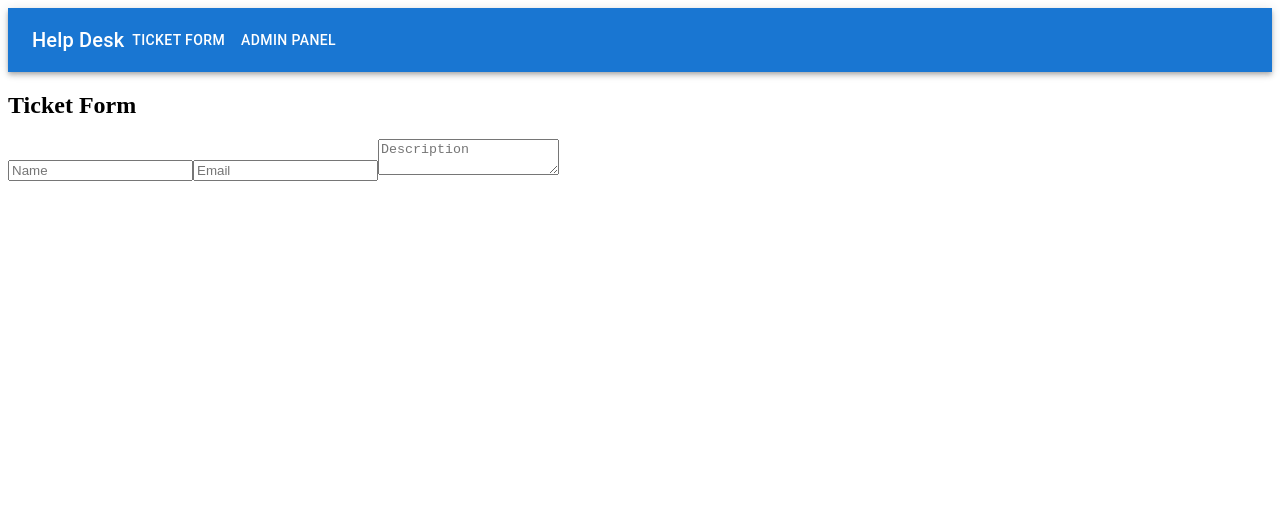
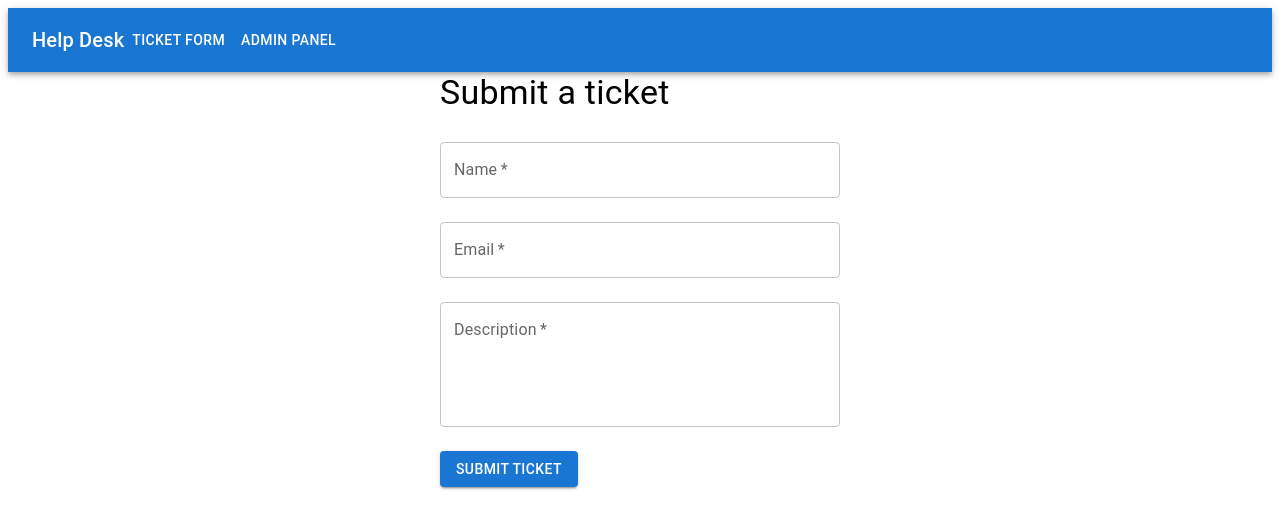
Before and after one commit to cristianteranv/zealthy-help-desk, a React (Create React App) app in the folder frontend/: page / in a window 1280 px wide. Shown: the top 528 px of the page. Built offline with nearby package versions, Linux system fonts and the light colour scheme.

Commit message:
added material-ui to TicketForm

```diff
--- a/frontend/src/components/TicketForm.js
+++ b/frontend/src/components/TicketForm.js
@@ -1,4 +1,5 @@
 import React, {useState} from 'react';
+import { TextField, Button, Typography, Box } from '@mui/material';
 
 function TicketForm() {
   const [name, setName] = useState('');
@@ -6,31 +7,40 @@ function TicketForm() {
   const [description, setDescription] = useState('');
 
   return (
-    <form>
-      <h2>
-        Ticket Form
-      </h2>
-      <input
-        type="text"
-        placeholder="Name"
+    <Box component='form' sx={{ maxWidth: 400, margin: 'auto' }}>
+      <Typography variant='h4' gutterBottom>
+        Submit a ticket
+      </Typography>
+      <TextField
+        fullWidth
+        margin="normal"
+        label="Name"
         value={name}
         onChange={(e) => setName(e.target.value)}
         required
       />
-      <input
-        type="email"
-        placeholder="Email"
+      <TextField
+        fullWidth
+        margin="normal"
+        label="Email"
         value={email}
         onChange={(e) => setEmail(e.target.value)}
         required
       />
-      <textarea
-        placeholder="Description"
+      <TextField
+        fullWidth
+        margin="normal"
+        label="Description"
+        multiline
+        rows={4}
         value={description}
         onChange={(e) => setDescription(e.target.value)}
         required
       />
-    </form>
+      <Button type="submit" variant='contained' color="primary" sx={{ mt: 2 }}>
+        Submit Ticket
+      </Button>
+    </Box>
   )
 }
 
```
